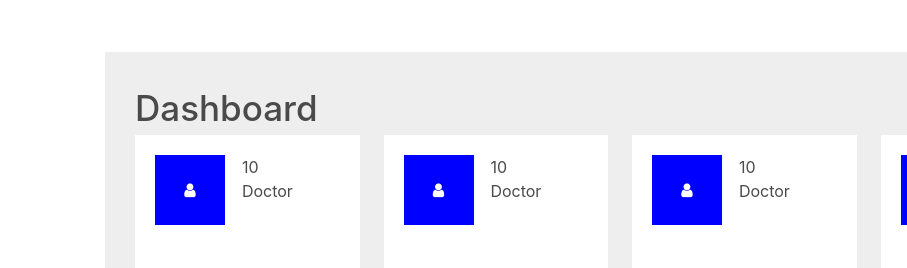
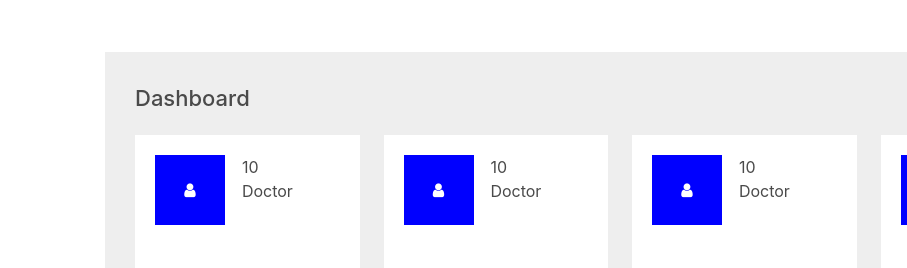
Before and after one commit to samcyn/clinic-matters, a website: page index.html in a window 1280 px wide. Shown: the top 268 px of the page, 145-1052 px from the left. Drawn offline with Linux system fonts and the light colour scheme.

Commit message:
edited style.css

```diff
--- a/assets/css/style.css
+++ b/assets/css/style.css
@@ -30,8 +30,9 @@ main{
 }
 
 #main .headings{
-	font-size: 35px;
+	font-size: 22px;
 	font-weight: 500;
+	margin-bottom: 20px;
 }
 
 #main .tile{
```
